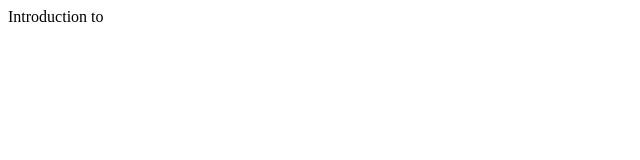
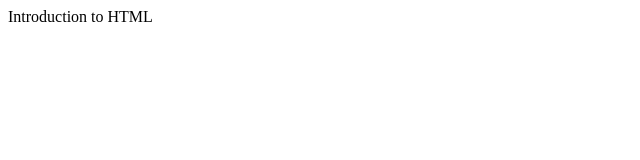
Before and after one commit to Java50EvgenyPiyanzin/Lesson-3, a plain HTML site: page index.html in a window 1280 px wide. Shown: the full height of the page, 0-640 px from the left. Drawn offline with Linux system fonts and the light colour scheme.

Commit message:
adds html

```diff
--- a/index.html
+++ b/index.html
@@ -7,7 +7,7 @@
     <title>Introduction</title>
 </head>
 <body>
-    Introduction to
+    Introduction to HTML
 
 </body>
 </html>
```
